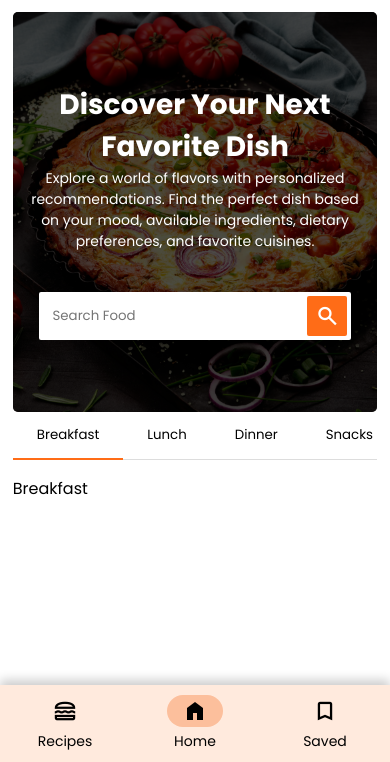
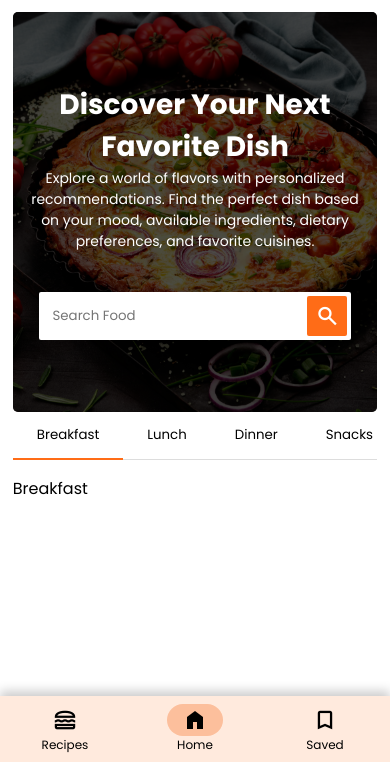
Before and after one commit to veeral1603/cookit, a plain HTML site: page index.html in a window 390 px wide. Shown: the part 82-844 px from the top of the page. Drawn offline with nearby package versions, Linux system fonts and the light colour scheme.

Commit message:
Fixed Mobile nav padding

```diff
--- a/styles.css
+++ b/styles.css
@@ -124,7 +124,7 @@ body
     bottom: 0;
     left: 0;
     width: 100%;
-    padding-block: 10px;
+    padding-block: 8px;
     background-color: var(--mobile-nav-background-color);
     z-index: 4;
     box-shadow: rgba(0, 0, 0, 0.2) 0px -5px 10px;
@@ -166,8 +166,8 @@ body
 
 .mobile-nav-list .nav-label
 {
-    font-size: 14px;
-    margin-block-start: 4px;
+    font-size: 12px;
+
 }
 /* Main  */
 
```
